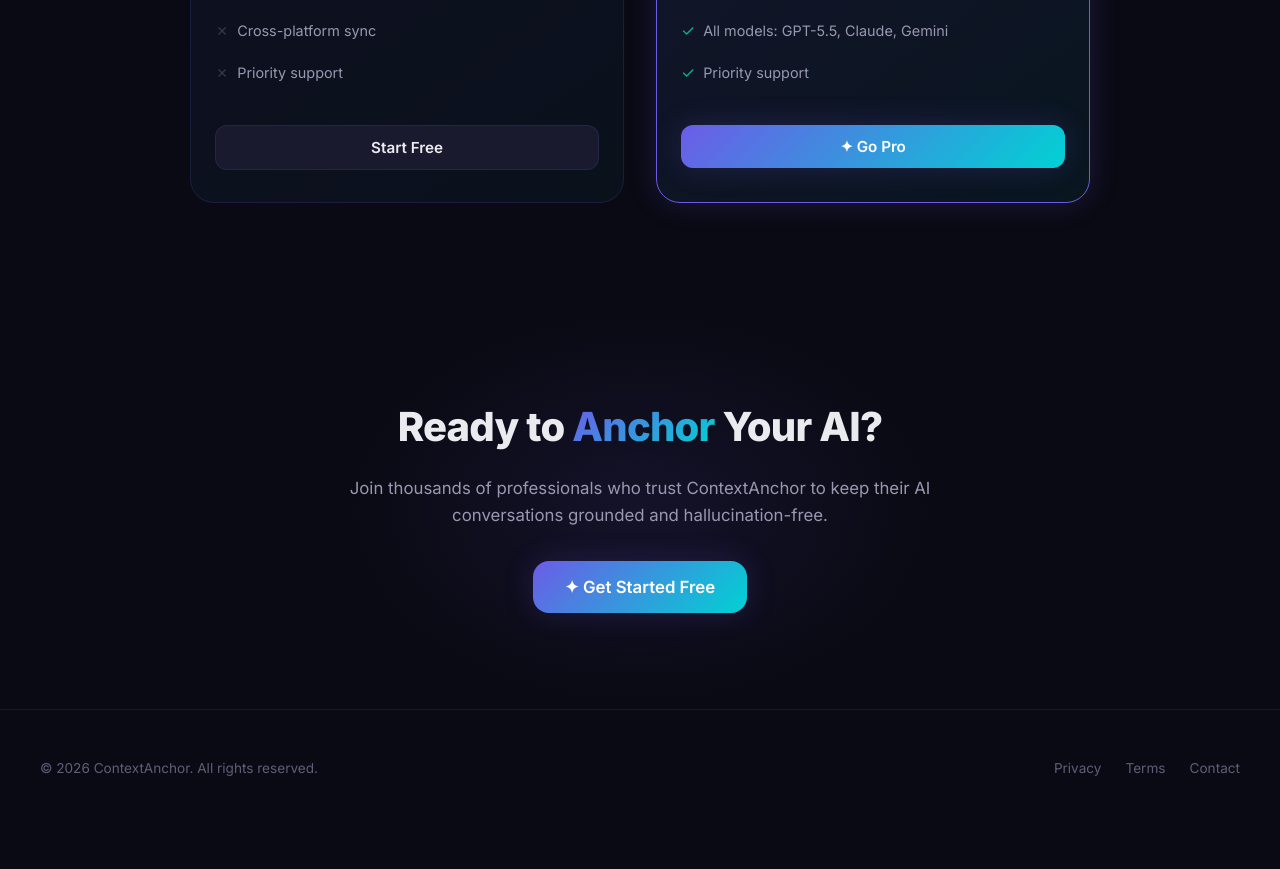
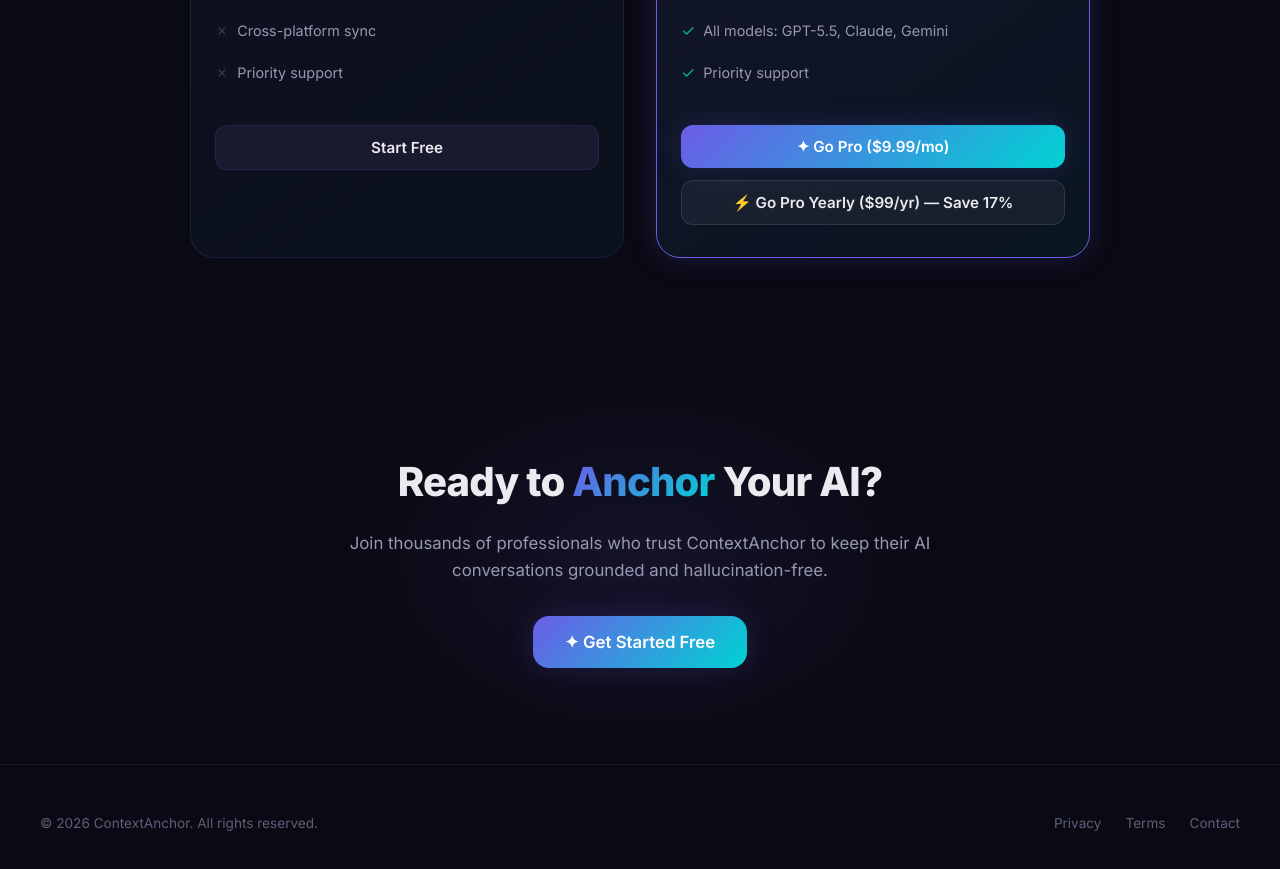
Before and after one commit to mkandemirrr/context-anchor, a Next.js app: page / in a window 1280 px wide. Shown: the part 3640-4509 px from the top of the page. Before the commit the page ends 4468 px from the top, so only its background shows below. Built offline with nearby package versions, Linux system fonts and the light colour scheme.

Commit message:
feat: Add Yearly subscription option

```diff
--- a/src/app/page.tsx
+++ b/src/app/page.tsx
@@ -387,9 +387,14 @@
                   Priority support
                 </li>
               </ul>
-              <button onClick={(e) => handleGetStarted(e, "pro")} disabled={isStarting} className="btn btn-primary" style={{ width: "100%" }}>
-                {isStarting ? "Starting..." : "✦ Go Pro"}
-              </button>
+              <div style={{ display: "flex", flexDirection: "column", gap: "12px" }}>
+                <button onClick={(e) => handleGetStarted(e, "pro")} disabled={isStarting} className="btn btn-primary" style={{ width: "100%" }}>
+                  {isStarting ? "Starting..." : "✦ Go Pro ($9.99/mo)"}
+                </button>
+                <button onClick={(e) => handleGetStarted(e, "yearly")} disabled={isStarting} className="btn btn-secondary" style={{ width: "100%", background: "rgba(255,255,255,0.05)", border: "1px solid rgba(255,255,255,0.1)" }}>
+                  {isStarting ? "Starting..." : "⚡ Go Pro Yearly ($99/yr) — Save 17%"}
+                </button>
+              </div>
             </div>
           </div>
         </div>
```
Also changed, not shown: src/app/dashboard/page.tsx (+13 -5 lines).
